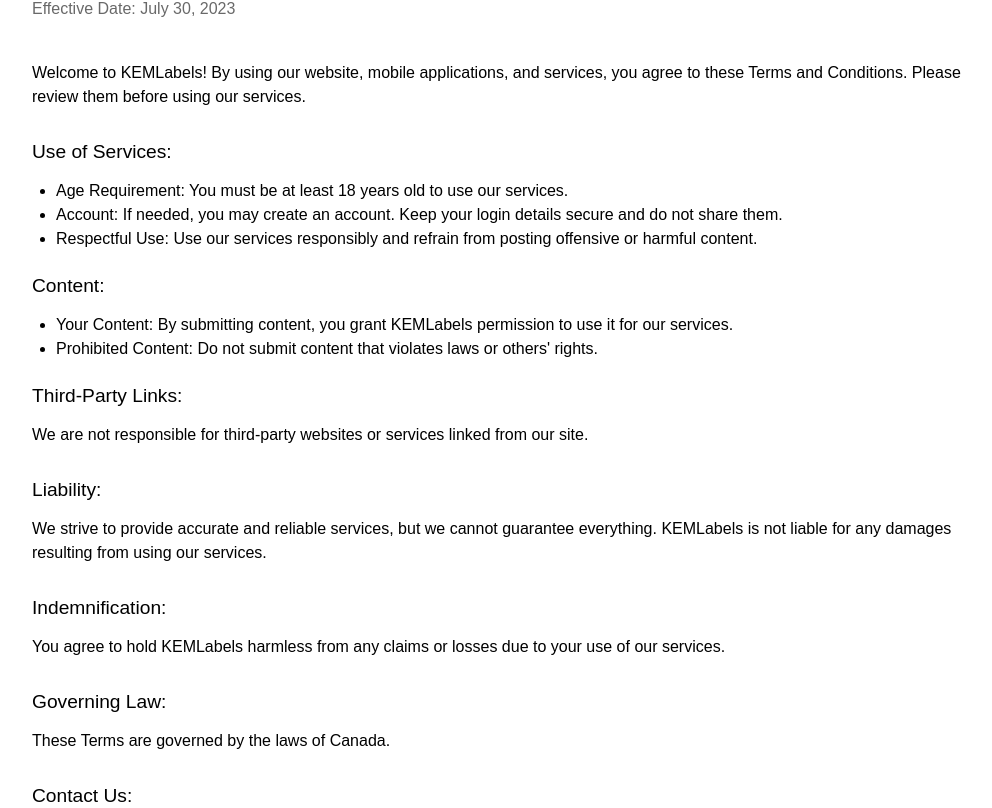
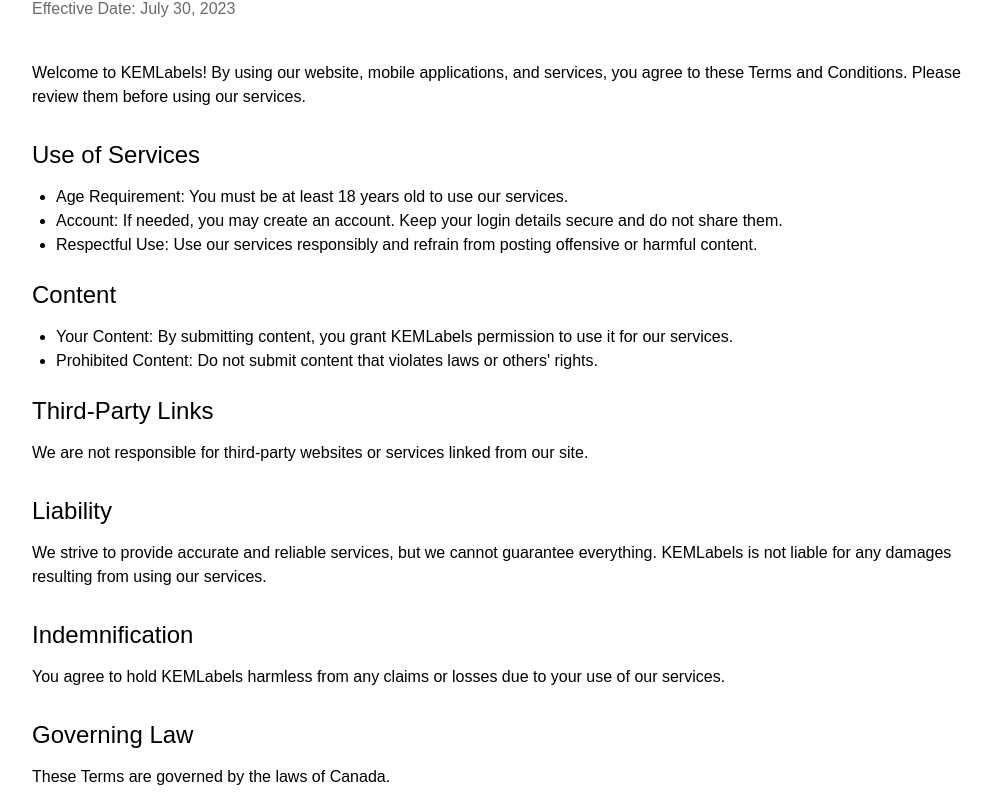
Before and after one commit to KEMLabels/KEMLabels, a React (Create React App) app in the folder frontend/: page /terms-and-conditions in a window 1280 px wide. Shown: the part 232-1040 px from the top of the page, without its empty margins (120-1112 px from the left). Built offline with nearby package versions, Linux system fonts and the light colour scheme; a web font is replaced by a local one.

Commit message:
ud terms and privacy headings and font size

```diff
--- a/frontend/src/pages/PrivacyPolicy.js
+++ b/frontend/src/pages/PrivacyPolicy.js
@@ -19,7 +19,7 @@ export default function PrivacyPolicy() {
           carefully.
         </p>
 
-        <h2>Information We Collect:</h2>
+        <h2>Information We Collect</h2>
         <p>
           We may collect the following types of information when you use our
           services:
@@ -32,7 +32,7 @@ export default function PrivacyPolicy() {
           security.
         </p>
 
-        <h2>How We Use Your Information:</h2>
+        <h2>How We Use Your Information</h2>
         <ul>
           <li>
             Providing Services: We use your personal information to process and
@@ -51,7 +51,7 @@ export default function PrivacyPolicy() {
           </li>
         </ul>
 
-        <h2>Your Choices and Rights:</h2>
+        <h2>Your Choices and Rights</h2>
         <ul>
           <li>
             Account Settings: You can review and update your account information
@@ -69,7 +69,7 @@ export default function PrivacyPolicy() {
           </li>
         </ul>
 
-        <h2>Data Security:</h2>
+        <h2>Data Security</h2>
         <p>
           We employ industry-standard security measures to protect your
           information from unauthorized access, disclosure, alteration, or
@@ -78,14 +78,14 @@ export default function PrivacyPolicy() {
           absolute security.
         </p>
 
-        <h2>Children's Privacy:</h2>
+        <h2>Children's Privacy</h2>
         <p>
           KEMLabels services are not intended for children under the age of 13,
           and we do not knowingly collect personal information from individuals
           in this age group.
         </p>
 
-        <h2>Updates to this Policy:</h2>
+        <h2>Updates to this Policy</h2>
         <p>
           We may update this Privacy Policy from time to time to reflect changes
           in our practices or legal requirements. We will notify you of any
@@ -93,7 +93,7 @@ export default function PrivacyPolicy() {
           other means.
         </p>
 
-        <h2>Contact Us:</h2>
+        <h2>Contact Us</h2>
         <p>
           If you have any questions or concerns regarding this Privacy Policy or
           your data, please contact us at{" "}
--- a/frontend/src/pages/TermsAndConditions.js
+++ b/frontend/src/pages/TermsAndConditions.js
@@ -17,7 +17,7 @@ export default function TermsAndConditions() {
           before using our services.
         </p>
 
-        <h2>Use of Services:</h2>
+        <h2>Use of Services</h2>
         <ul>
           <li>
             Age Requirement: You must be at least 18 years old to use our
@@ -33,7 +33,7 @@ export default function TermsAndConditions() {
           </li>
         </ul>
 
-        <h2>Content:</h2>
+        <h2>Content</h2>
         <ul>
           <li>
             Your Content: By submitting content, you grant KEMLabels permission
@@ -45,13 +45,13 @@ export default function TermsAndConditions() {
           </li>
         </ul>
 
-        <h2>Third-Party Links:</h2>
+        <h2>Third-Party Links</h2>
         <p>
           We are not responsible for third-party websites or services linked
           from our site.
         </p>
 
-        <h2>Liability:</h2>
+        <h2>Liability</h2>
 
         <p>
           We strive to provide accurate and reliable services, but we cannot
@@ -59,16 +59,16 @@ export default function TermsAndConditions() {
           resulting from using our services.
         </p>
 
-        <h2>Indemnification:</h2>
+        <h2>Indemnification</h2>
         <p>
           You agree to hold KEMLabels harmless from any claims or losses due to
           your use of our services.
         </p>
 
-        <h2>Governing Law:</h2>
+        <h2>Governing Law</h2>
         <p>These Terms are governed by the laws of Canada.</p>
 
-        <h2>Contact Us:</h2>
+        <h2>Contact Us</h2>
         <p>
           If you have any questions or concerns regarding these Terms, please
           contact us at{" "}
--- a/frontend/src/styles/Global.css
+++ b/frontend/src/styles/Global.css
@@ -158,7 +158,7 @@ body {
 }
 
 .globalContainer h2 {
-  font-size: 1.2rem;
+  font-size: 1.5rem;
   font-weight: 500;
   margin: 1rem 0;
 }
@@ -546,4 +546,7 @@ body {
   .tableHeaderActions .tableItemsToShow .itemsToShowLabel {
     font-size: 1rem;
   }
+  .globalContainer h2 {
+    font-size: 1.3rem;
+  }
 }
```
